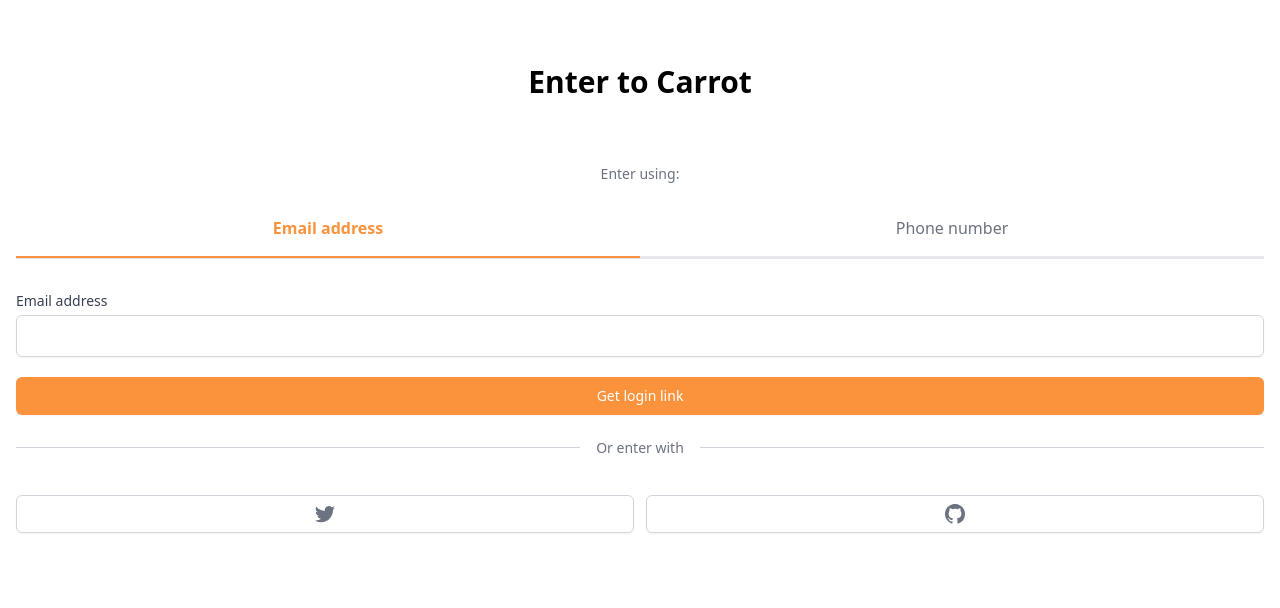
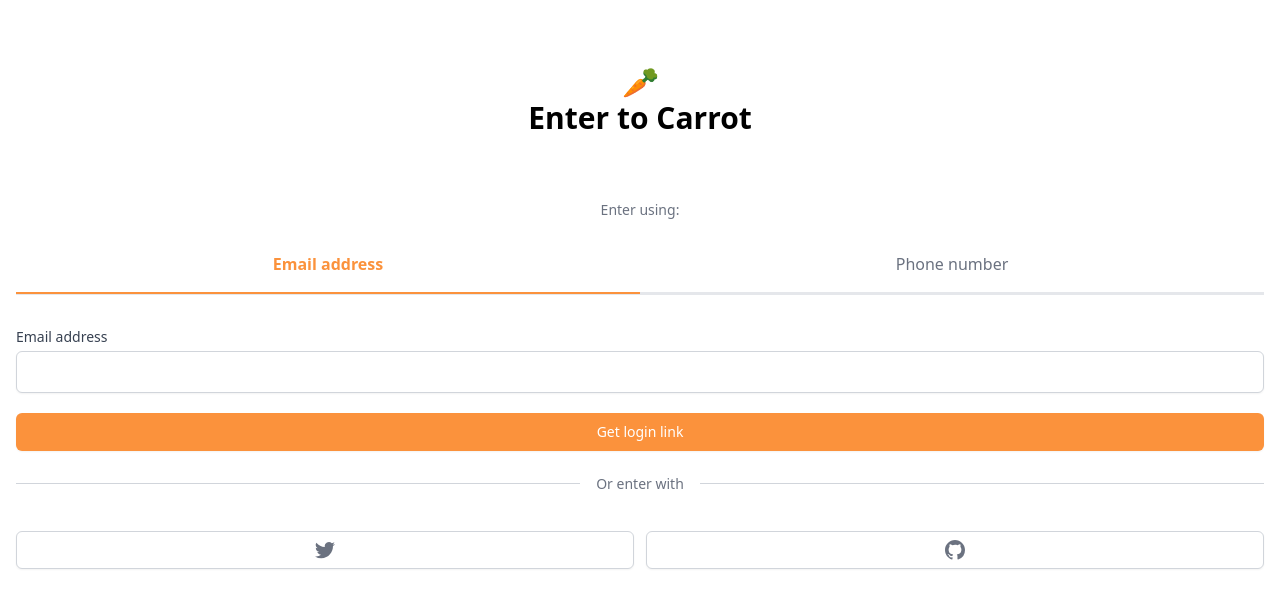
Before and after one commit to KeMezz/carrot-market, a Next.js app: page /enter in a window 1280 px wide. Shown: the top 608 px of the page. Built offline with nearby package versions, Linux system fonts and the light colour scheme.

Commit message:
little design fixes

```diff
--- a/pages/enter.tsx
+++ b/pages/enter.tsx
@@ -10,7 +10,11 @@
   const onPhoneClick = () => setMethod("phone");
   return (
     <main className="mt-16 px-4">
-      <h3 className="text-3xl font-bold text-center">Enter to Carrot</h3>
+      <h3 className="text-3xl font-bold text-center">
+        🥕
+        <br />
+        Enter to Carrot
+      </h3>
       <section className="mt-16">
         <div className="flex flex-col items-center">
           <h5 className="text-sm text-gray-500 font-medium">Enter using:</h5>
@@ -58,9 +62,9 @@
                   +82
                 </span>
                 <input
-                  type="number"
+                  type="phone"
                   required
-                  className="appearance-none w-full px-3 py-2 border border-gray-300 rounded-r-md shadow-sm placeholder-gray-400 focus:outline-none focus:ring-orange-400 focus:border-orange-400"
+                  className="appearance-none w-full px-3 py-2 border border-gray-300 rounded-r-md rounded-l-none shadow-sm placeholder-gray-400 focus:outline-none focus:ring-orange-400 focus:border-orange-400"
                 />
               </div>
             ) : null}
```
